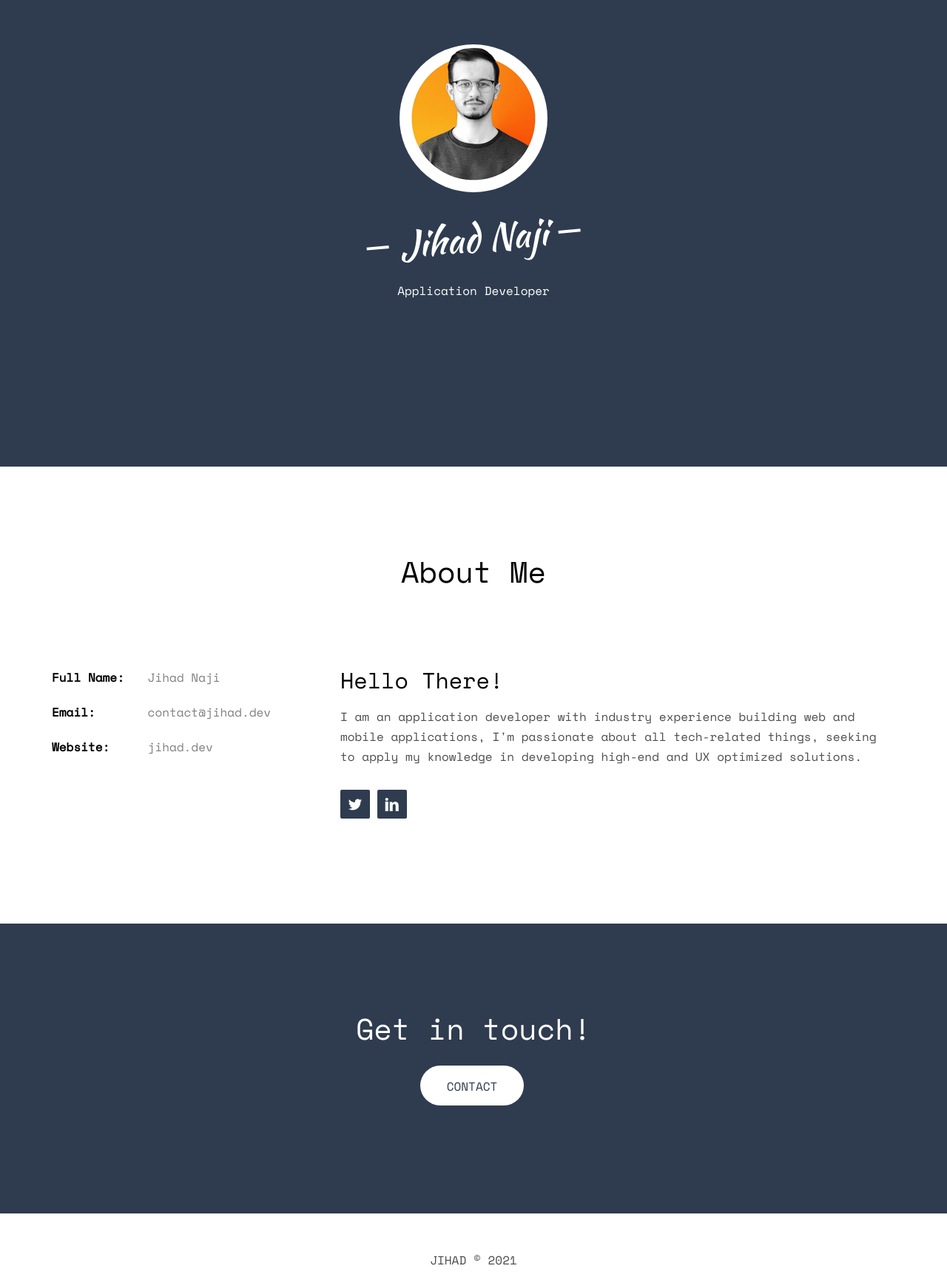
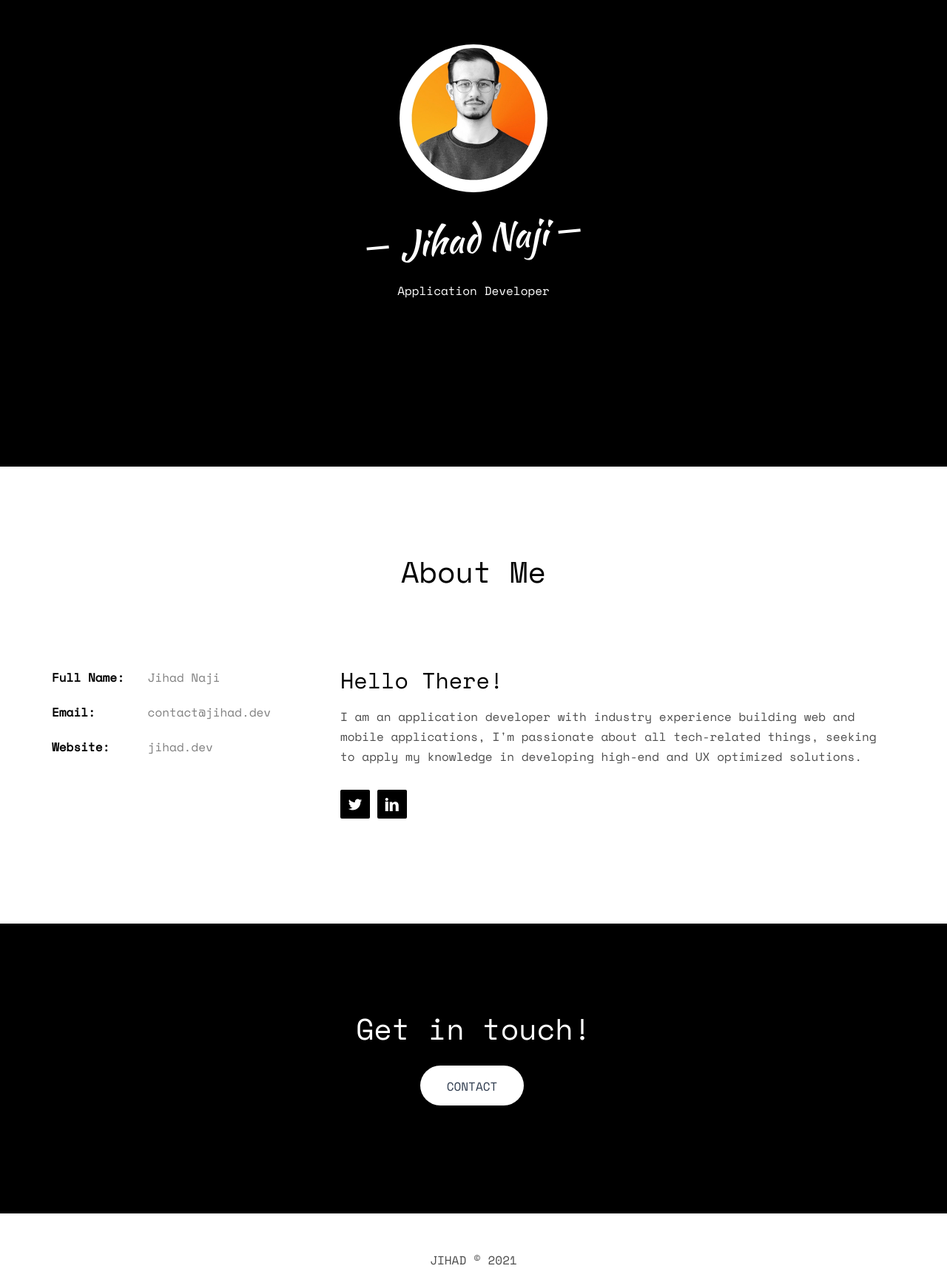
Before and after one commit to jihadnaji/jihadnaji.github.io, a plain HTML site: page index.html in a window 1280 px wide. Shown: the part 169-1900 px from the top of the page at 74% size. Drawn offline with nearby package versions, Linux system fonts and the light colour scheme; files whose address does not match are found by name.

Commit message:
Updated BG color

```diff
--- a/css/style.css
+++ b/css/style.css
@@ -81,7 +81,7 @@ h6 {
   bottom: 0;
   left: 0;
   right: 0;
-  background: #2f3c4f;
+  background: #000;
 }
 #fh5co-header .display-t,
 .fh5co-cover .display-t {
@@ -220,8 +220,7 @@ h6 {
   border-bottom: none;
 }
 .fh5co-bg-dark {
-  background: #2f3c4f;
-  /* background: #ff9000; */
+  background: #000;
 }
 .fh5co-bg-dark .fh5co-heading h2 {
   color: #fff !important;
@@ -249,7 +248,6 @@ h6 {
 .info li .first-block {
   width: 40%;
   display: inline-block;
-  float: left;
   color: #000;
   font-weight: 700;
 }
@@ -297,7 +295,7 @@ h6 {
   display: inline-block;
   zoom: 1;
   color: #fff;
-  background: #2f3c4f;
+  background: #000;
   padding: 10px 10px 2px 10px;
   -webkit-border-radius: 2px;
   -moz-border-radius: 2px;
```
